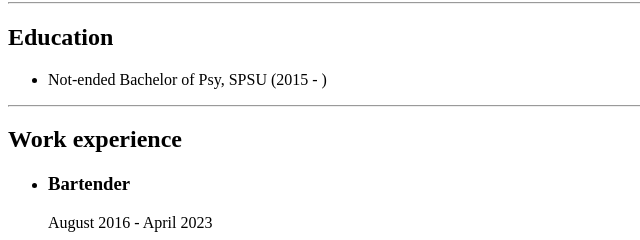
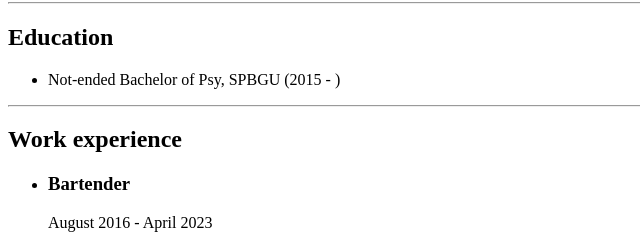
Before and after one commit to etzhmk/Capstone-1, a plain HTML site: page index.html in a window 1280 px wide. Shown: the part 466-706 px from the top of the page, 0-640 px from the left. Drawn offline with Linux system fonts and the light colour scheme.

Commit message:
Update index.html

```diff
--- a/index.html
+++ b/index.html
@@ -15,7 +15,7 @@
 
     <h2>Education</h2>
     <ul>
-    <li>Not-ended Bachelor of Psy, SPSU (2015 - )</li>
+    <li>Not-ended Bachelor of Psy, SPBGU (2015 - )</li>
     </ul>
     <hr>
 
```
